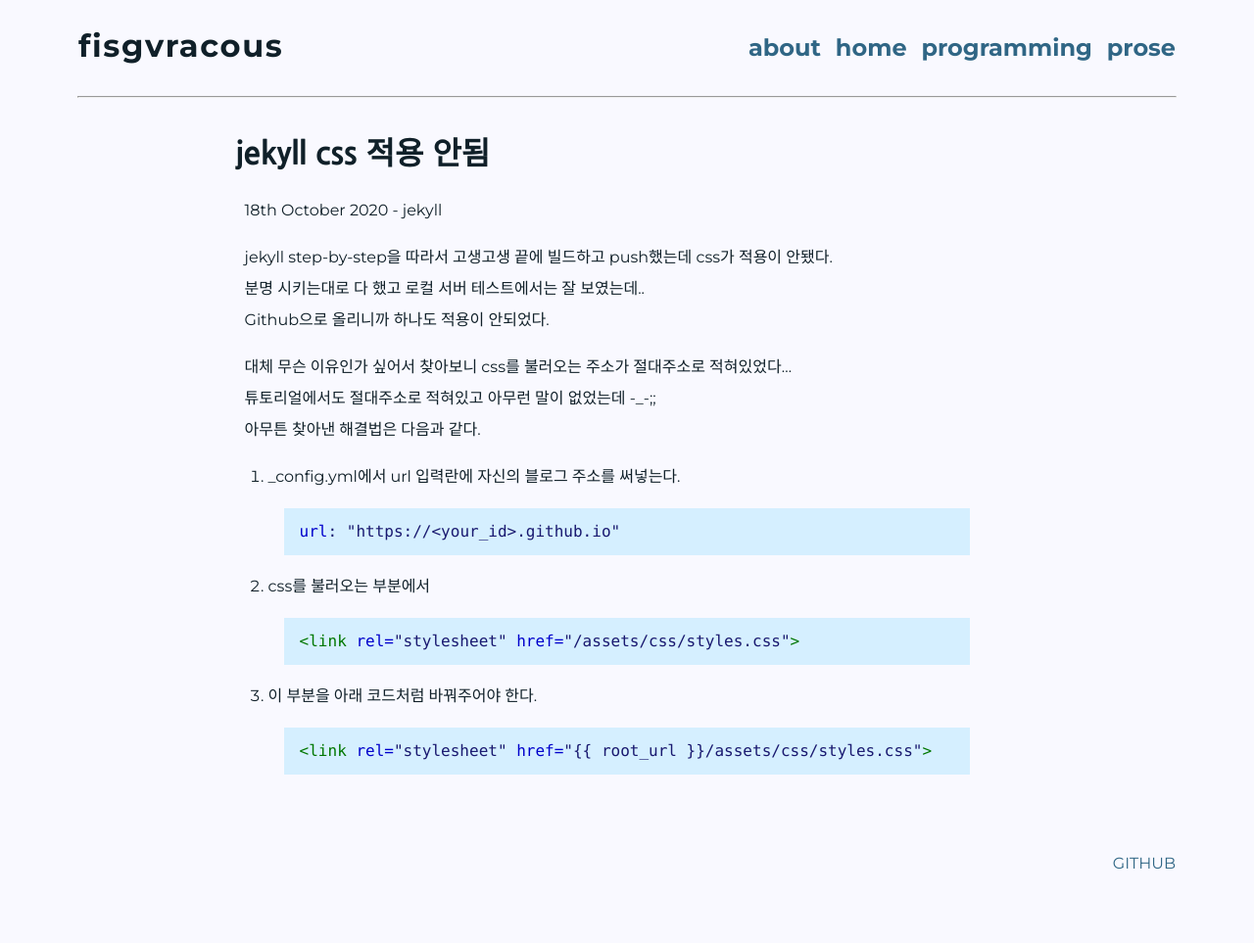
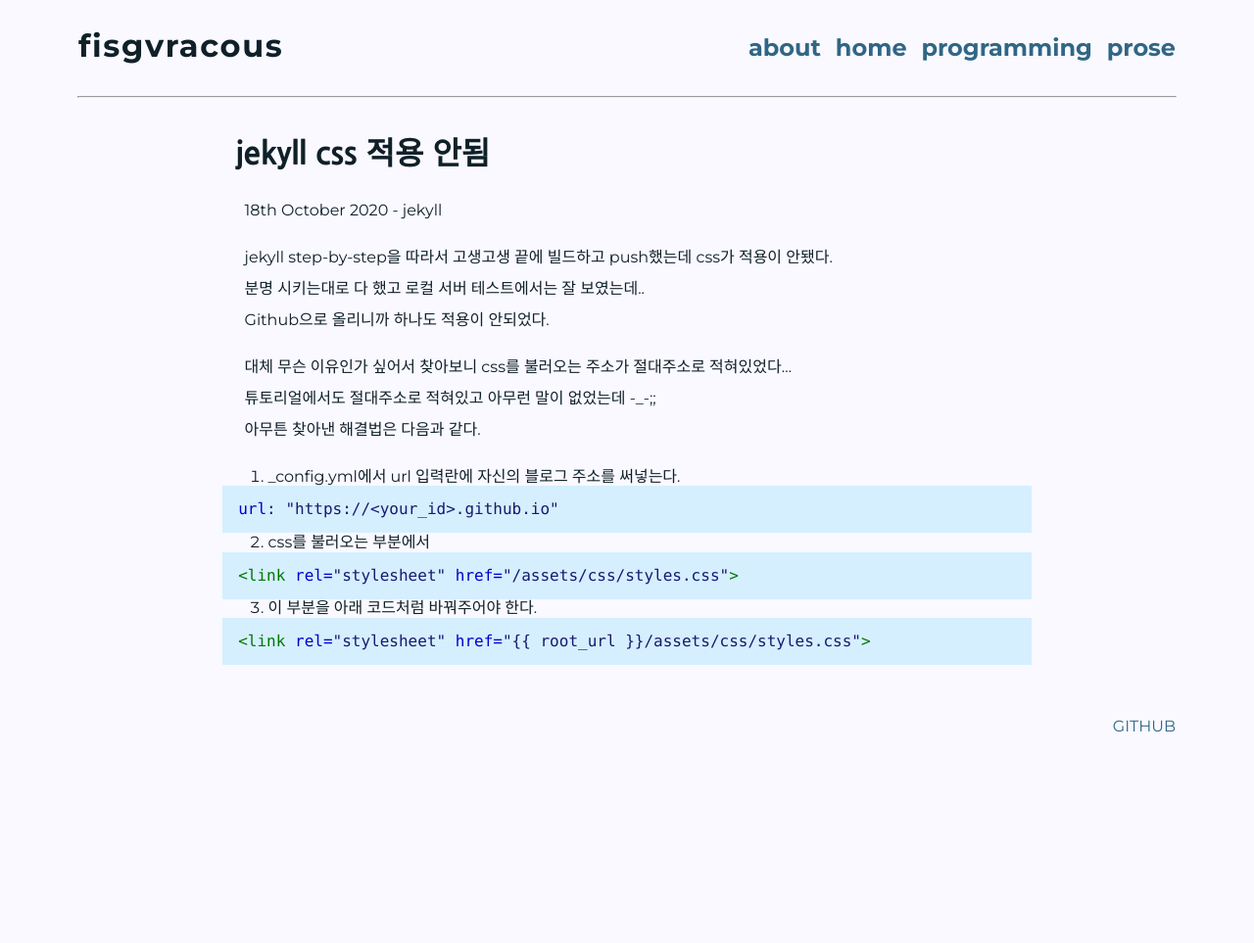
Before and after one commit to whoato/whoato.github.io, a Jekyll site: the page built from _posts/2020-10-18-Jekyll-css-not-working.md, in a window 1280 px wide. Shown: the whole page at 98% size. Built offline with Jekyll 4.4.1, drawn with Linux system fonts in a browser that asks for light colours; some web fonts are replaced; after the commit the page ends 900 px from its top, so only the background shows below that.

Commit message:
Update main.scss

```diff
--- a/_sass/main.scss
+++ b/_sass/main.scss
@@ -67,6 +67,9 @@ a {
 .postcontent li {
 	margin-left: -1rem;
 }
+.postcontent .highlight {
+	margin: -1.4rem;
+}
 .site-footer {
 	width: 50rem;
 	margin: auto;
```
